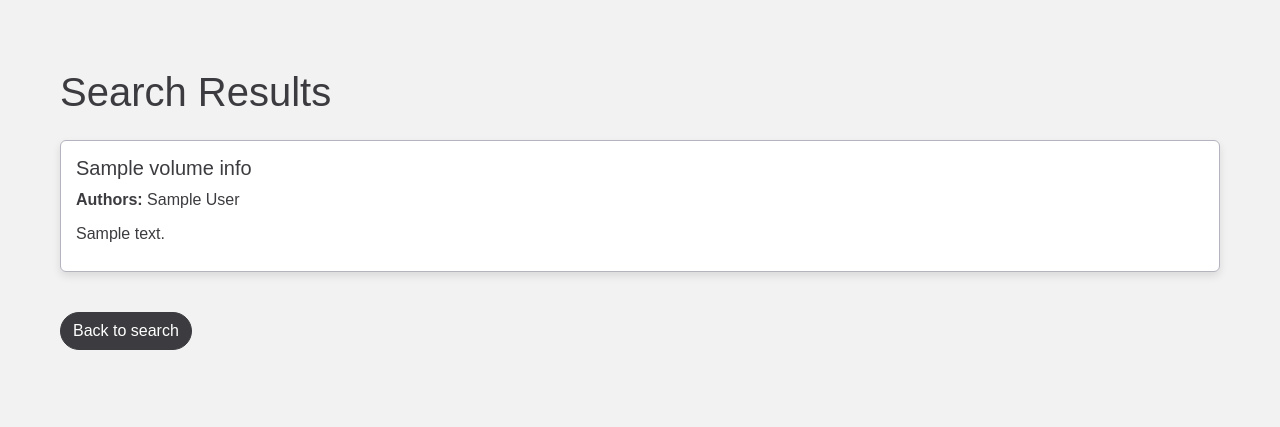
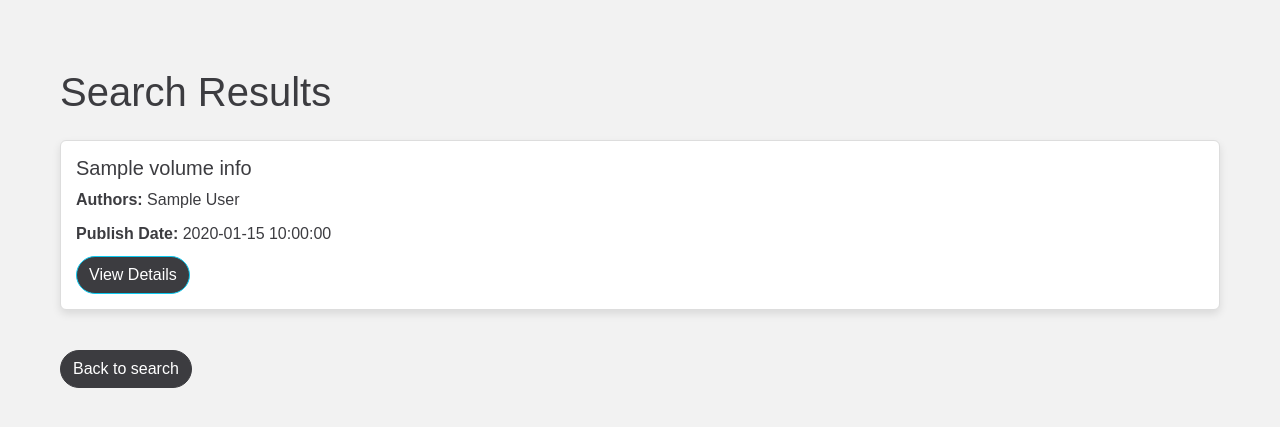
Before and after one commit to lucila-hernandez/Bookmark, a Flask app: template templates/search_results.html in a window 1280 px wide. Shown: the top 427 px of the page. Run offline with Flask 3, Linux system fonts and the light colour scheme; the template is opened without the code that fills it: most values are stand-ins (such as "Sample title", 1, 10 or a date in 2020); grey boxes marked "Sample" are stand-in pictures.

Commit message:
updated search results

```diff
--- a/static/script.js
+++ b/static/script.js
@@ -0,0 +1,8 @@
+function toggleDetails(bookId) {
+    let details = document.getElementById(bookId);
+    if (details.style.display === "none") {
+        details.style.display = "block";
+    } else {
+        details.style.display = "none";
+    }
+}
--- a/static/styles.css
+++ b/static/styles.css
@@ -84,3 +84,40 @@ body.search-results {
 .list-group-item p {
     margin-bottom: 10px;
 }
+
+.book-details {
+    display: none;
+    padding: 15px;
+    margin-top: 10px;
+    background-color: #f9f9f9;
+    border-radius: 8px;
+    box-shadow: 0 4px 6px rgba(0, 0, 0, 0.1);
+}
+
+.book-details img {
+    max-width: 150px;
+    margin-top: 10px;
+    margin-bottom: 10px;
+}
+
+.btn-info {
+    background-color: #3C3C40;
+    color: white;
+    border-radius: 20px;
+}
+
+.btn-info:hover {
+    background-color: #555;
+}
+
+.list-group-item {
+    border: 1px solid #ddd;
+    border-radius: 8px;
+    padding: 15px;
+    margin-bottom: 15px;
+    background-color: #fff;
+}
+
+.list-group-item h2 {
+    color: #3C3C40;
+}
--- a/templates/base.html
+++ b/templates/base.html
@@ -8,7 +8,7 @@
     <link rel="stylesheet" href="{{ url_for('static', filename='styles.css') }}">
     <link rel="stylesheet" href="https://cdnjs.cloudflare.com/ajax/libs/bootstrap-icons/1.8.1/font/bootstrap-icons.min.css">
     <script src="https://cdn.jsdelivr.net/npm/bootstrap@5.3.0-alpha1/dist/js/bootstrap.bundle.min.js"></script>
-    <script src="{{ url_for('static', filename='scripts.js') }}"></script>
+    <script src="{{ url_for('static', filename='script.js') }}"></script>
 </head>
 <body class="{% block body_class %}{% endblock %}">
     <div>
--- a/templates/home.html
+++ b/templates/home.html
@@ -7,7 +7,7 @@
         <p class="logo-description">Your go-to for finding and exploring books. Discover new titles, read descriptions, and find your next favorite book!</p>
         <form class="mt-3" action="/search" method="get">
             <div class="form-group">
-                <input type="text" class="form-control" name="query" placeholder="Type book title...">
+                <input type="text" class="form-control" name="query" placeholder="Type book title or author...">
             </div>
             <button type="submit" class="btn btn-primary mt-3">
                 <i class="bi bi-search"></i> <span class="ms-2">Search</span>
--- a/templates/search_results.html
+++ b/templates/search_results.html
@@ -10,7 +10,17 @@
                 <div class="list-group-item mb-4">
                     <h2 class="h5">{{ book.volumeInfo.title }}</h2>
                     <p><strong>Authors:</strong> {{ book.volumeInfo.authors | join(', ') }}</p>
-                    <p>{{ book.volumeInfo.description }}</p>
+                    <p><strong>Publish Date:</strong> {{ book.volumeInfo.publishedDate }}</p>
+
+                    <button class="btn btn-info" onclick="toggleDetails('book-{{ loop.index }}')">View Details</button>
+
+                    <div id="book-{{ loop.index }}" class="book-details" style="display:none;">
+                        <p><strong>Description:</strong> {{ book.volumeInfo.description or 'No description available.' }}</p>
+                        {% if book.volumeInfo.imageLinks %}
+                            <img src="{{ book.volumeInfo.imageLinks.thumbnail }}" alt="Book cover" class="img-fluid">
+                        {% endif %}
+                        <a href="{{ book.volumeInfo.infoLink }}" target="_blank" class="btn btn-primary mt-3">View on Google Books</a>
+                    </div>
                 </div>
             {% endfor %}
         </div>
```
Also changed, not shown: app.py (line endings or trailing spaces).
